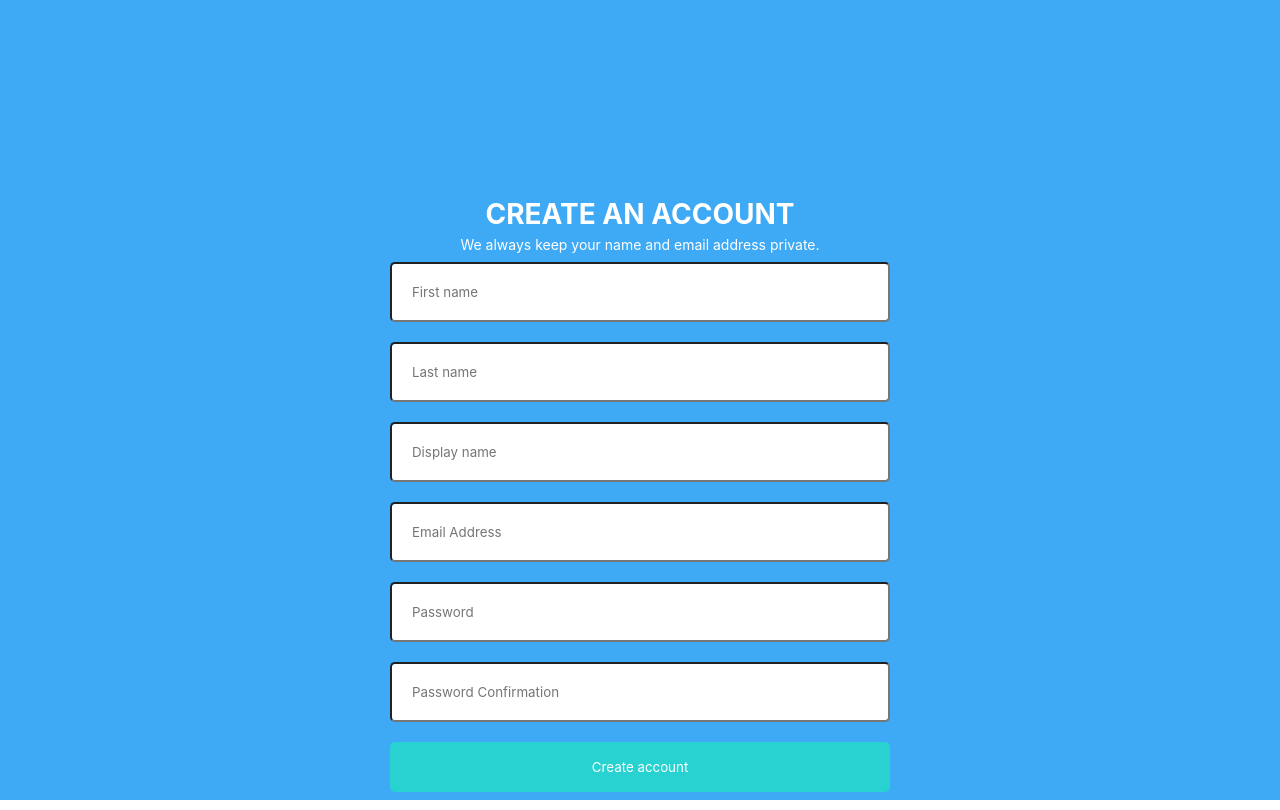
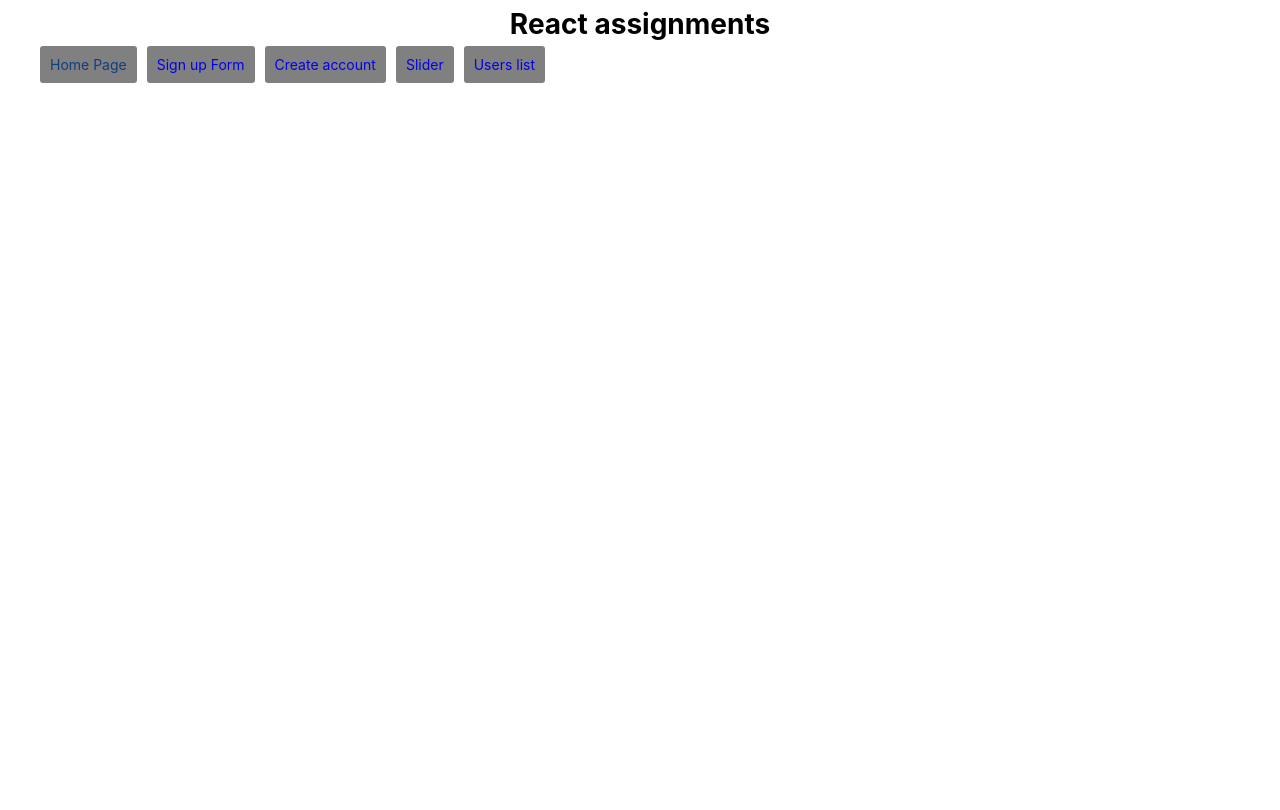
Before and after one commit to Unknown-Vndy/UsersList, a React (Create React App) app: page / in a window 1280 px wide. Built offline with nearby package versions, Linux system fonts and the light colour scheme.

Commit message:
implemented routing

```diff
--- a/package.json
+++ b/package.json
@@ -3,6 +3,7 @@
   "version": "0.1.0",
   "private": true,
   "dependencies": {
+    "@redux-devtools/extension": "^3.2.2",
     "@testing-library/jest-dom": "^5.16.3",
     "@testing-library/react": "^12.1.4",
     "@testing-library/user-event": "^13.5.0",
@@ -11,7 +12,10 @@
     "mdi-react": "^8.3.1",
     "react": "^18.0.0",
     "react-dom": "^18.0.0",
+    "react-redux": "^8.0.1",
+    "react-router-dom": "^6.3.0",
     "react-scripts": "5.0.0",
+    "redux": "^4.2.0",
     "sass": "^1.50.1",
     "web-vitals": "^2.1.4",
     "yup": "^0.32.11"
--- a/src/App.js
+++ b/src/App.js
@@ -1,9 +1,35 @@
-import React from 'react';
+import { Outlet, Route, Routes } from 'react-router-dom';
 import './App.css';
+import Navbar from './components/Navbar';
 import CreateAccountForm from './components/CreateAccountForm';
+import SignUpForm from './components/SignUpForm';
+import Slider from './components/Slider';
+import NotFound from './pages/NotFound';
+import UsersList from './components/UsersList';
+
+const Layout = () => {
+  return (
+    <>
+      <Navbar />
+      <Outlet />
+    </>
+  );
+};
 
 function App () {
-  return <CreateAccountForm />;
+  return (
+    <>
+      <Routes>
+        <Route path='/' element={<Layout />}>
+          <Route path='SignUpForm' element={<SignUpForm />} />
+          <Route path='CreateAccountForm' element={<CreateAccountForm />} />
+          <Route path='Slider' element={<Slider />} />
+          <Route path='UsersList' element={<UsersList />} />
+        </Route>
+        <Route path='/*' element={<NotFound />} />
+      </Routes>
+    </>
+  );
 }
 
 export default App;
--- /dev/null
+++ b/src/components/Navbar/Navbar.module.sass
@@ -0,0 +1,19 @@
+.container
+  max-width: 1200px
+  margin: 10px auto
+
+.header
+  text-align: center
+  padding-bottom: 10px
+
+.links
+  display: flex
+  flex-direction: row
+  gap: 10px
+  padding-bottom: 10px
+  & a
+    background: grey
+    padding: 10px
+    border-radius: 3px
+  & a:visited
+    color: black
--- /dev/null
+++ b/src/components/Navbar/index.js
@@ -0,0 +1,46 @@
+import React from 'react';
+import { Link, NavLink } from 'react-router-dom';
+import styles from './Navbar.module.sass';
+
+const defineNavLinkStyle = ({ isActive }) => ({
+  color: isActive ? '#0f3f7e' : '',
+});
+
+function Navbar () {
+  return (
+    <div className={styles.container}>
+      <h1 className={styles.header}>React assignments</h1>
+      <nav>
+        <ul className={styles.links}>
+          <li>
+            <NavLink to='/' style={defineNavLinkStyle}>
+              Home Page
+            </NavLink>
+          </li>
+          <li>
+            <NavLink to='/SignUpForm' style={defineNavLinkStyle}>
+              Sign up Form
+            </NavLink>
+          </li>
+          <li>
+            <NavLink to='/CreateAccountForm' style={defineNavLinkStyle}>
+              Create account
+            </NavLink>
+          </li>
+          <li>
+            <NavLink to='/Slider' style={defineNavLinkStyle}>
+              Slider
+            </NavLink>
+          </li>
+          <li>
+            <NavLink to='/UsersList' style={defineNavLinkStyle}>
+              Users list
+            </NavLink>
+          </li>
+        </ul>
+      </nav>
+    </div>
+  );
+}
+
+export default Navbar;
--- a/src/index.js
+++ b/src/index.js
@@ -3,10 +3,18 @@ import ReactDOM from 'react-dom';
 import './index.css';
 import App from './App';
 import reportWebVitals from './reportWebVitals';
+import { Provider } from 'react-redux';
+import store from './store';
+import { BrowserRouter } from 'react-router-dom';
 
 ReactDOM.render(
   <React.StrictMode>
-    <App />
+    {/* <Provider store={store}> */}
+    <BrowserRouter>
+      <App />
+    </BrowserRouter>
+
+    {/* </Provider> */}
   </React.StrictMode>,
   document.getElementById('root')
 );
--- /dev/null
+++ b/src/pages/NotFound/NotFound.module.sass
@@ -0,0 +1,8 @@
+.container
+  margin: 0 auto
+  max-width: 1200px
+  min-height: 100vh
+  display: flex
+  flex-direction: column
+  align-items: center
+  justify-content: center
--- /dev/null
+++ b/src/pages/NotFound/index.js
@@ -0,0 +1,15 @@
+import { Link } from 'react-router-dom';
+import styles from './NotFound.module.sass';
+
+function index () {
+  return (
+    <div className={styles.container}>
+      <div>Page not found</div>
+      <Link to='/' style={{ display: 'block' }}>
+        Return to main page
+      </Link>
+    </div>
+  );
+}
+
+export default index;
--- /dev/null
+++ b/src/reducers/index.js
@@ -0,0 +1,5 @@
+import { combineReducers } from 'redux';
+
+const rootReducer = combineReducers();
+
+export default rootReducer;
--- /dev/null
+++ b/src/store/index.js
@@ -0,0 +1,7 @@
+// import { applyMiddleware, createStore } from 'redux';
+// import { composeWithDevTools } from 'redux-devtools-extension';
+// import rootReducer from '../reducers';
+
+// const store = createStore(rootReducer, composeWithDevTools(applyMiddleware()));
+
+// export default store;
```
Also changed, not shown: src/actions/actionTypes.js (added), 1 other file (tests, documents, lock files or other folders).
